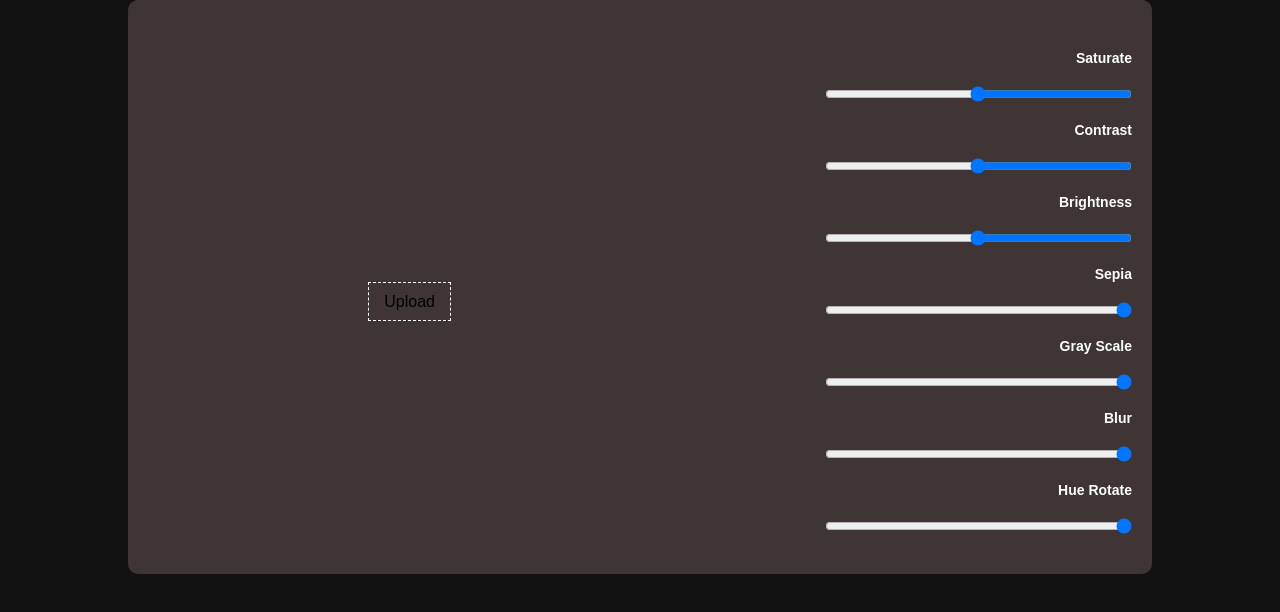
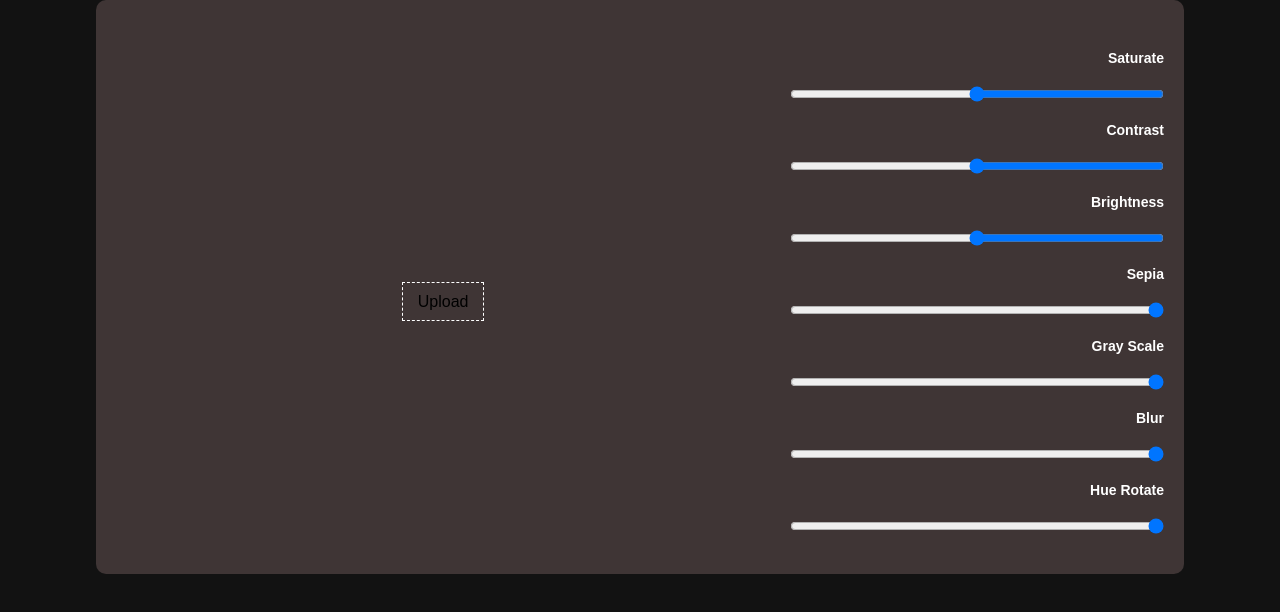
Before and after one commit to Ahmed-hessen/photo-editor, a plain HTML site: page index.html in a window 1280 px wide. Drawn offline with Linux system fonts and the light colour scheme.

Commit message:
Update style.css

```diff
--- a/style.css
+++ b/style.css
@@ -8,7 +8,7 @@ body {
     background: rgb(18, 18, 18);
 }
 .container {
-    width: 80%;
+    width: 85%;
     height: auto;
     margin: auto;
     background-color: rgb(63, 53, 53);
@@ -21,7 +21,7 @@ body {
 
      /* the left class */
 .images {
-    width: 55%;
+    width: 65%;
     display: flex;
     flex-direction: column;
     justify-content: center;
@@ -30,8 +30,8 @@ body {
     margin-top: 50px;
 }
 .images .image img ,.images .image canvas  {
-    height: 100%;
-    width: 100%;
+    max-height: 60vh;
+    min-width: 45vw;
 }
 .images .upload input {
     display: none;
@@ -51,7 +51,7 @@ body {
 
         /* the right class */
 .filters  {
-    width: 30%;
+    width: 35%;
     margin: 50px 20px 20px 0 ;
 }
 .filters ul , .filters ul li{
```
